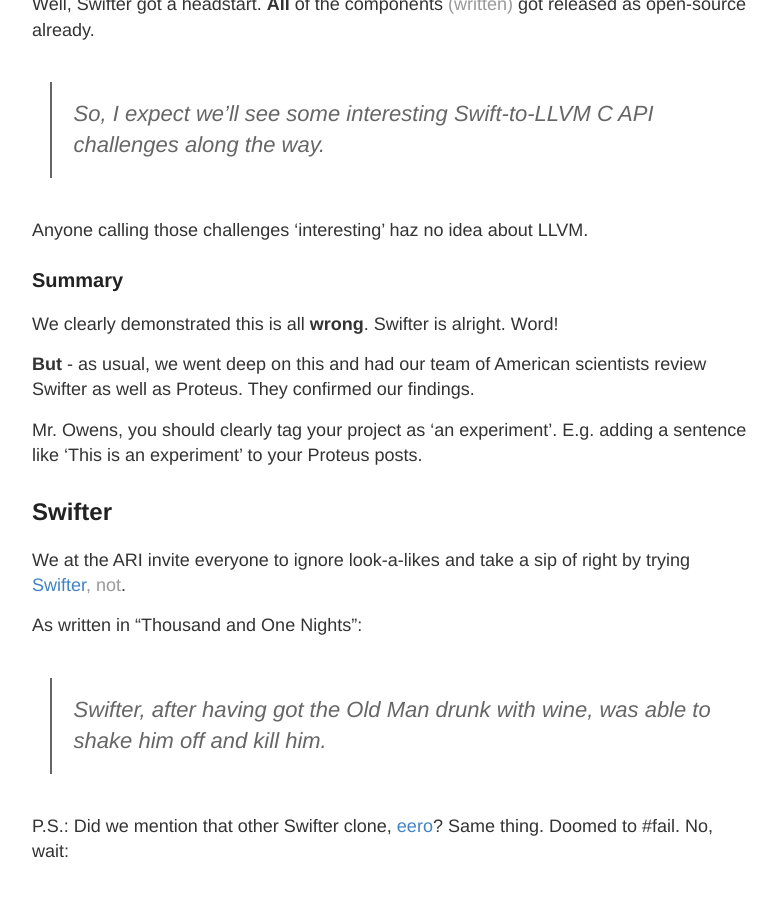
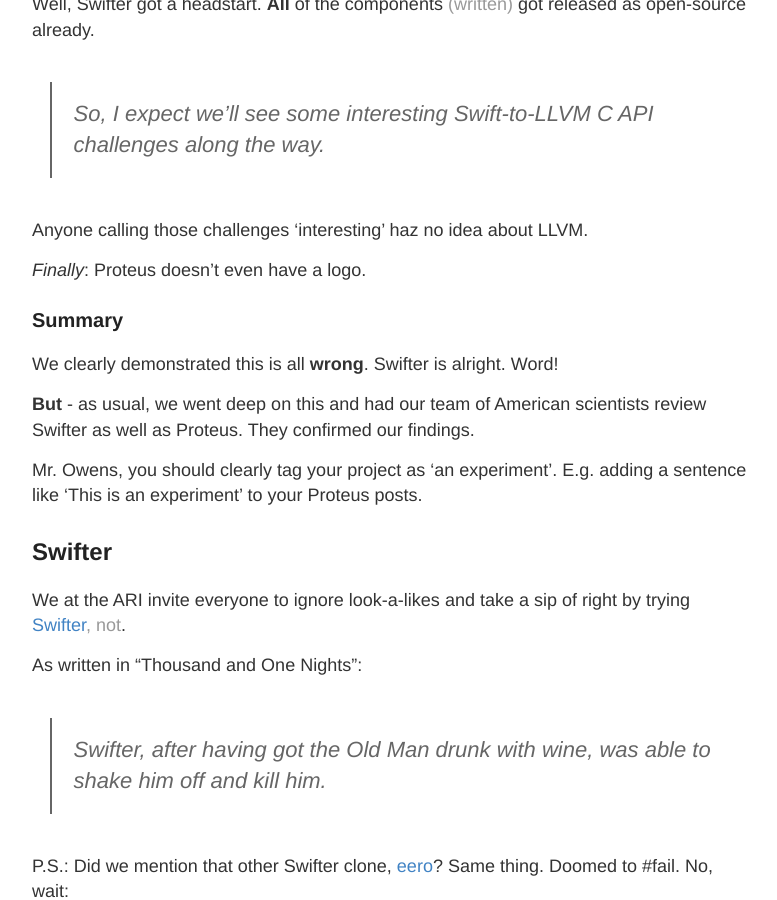
Before and after one commit to AlwaysRightInstitute/alwaysrightinstitute.github.io, a Jekyll site: the page built from _posts/2015-09-04-proteus.md, in a window 1280 px wide and 900 px high, scrolled down 1646 px. Shown: the whole window, without its empty margins (248-1025 px from the left). Built offline with Jekyll 4.4.1, drawn with Linux system fonts in a browser that asks for light colours; Markdown is read by kramdown in place of the engine named in the settings.

Commit message:
Logo comment was missing.

```diff
--- a/_posts/2015-09-04-proteus.md
+++ b/_posts/2015-09-04-proteus.md
@@ -63,6 +63,8 @@
 
 Anyone calling those challenges 'interesting' haz no idea about LLVM.
 
+*Finally*: Proteus doesn't even have a logo.
+
 ### Summary
 
 We clearly demonstrated this is all **wrong**. Swifter is alright. Word!
```
